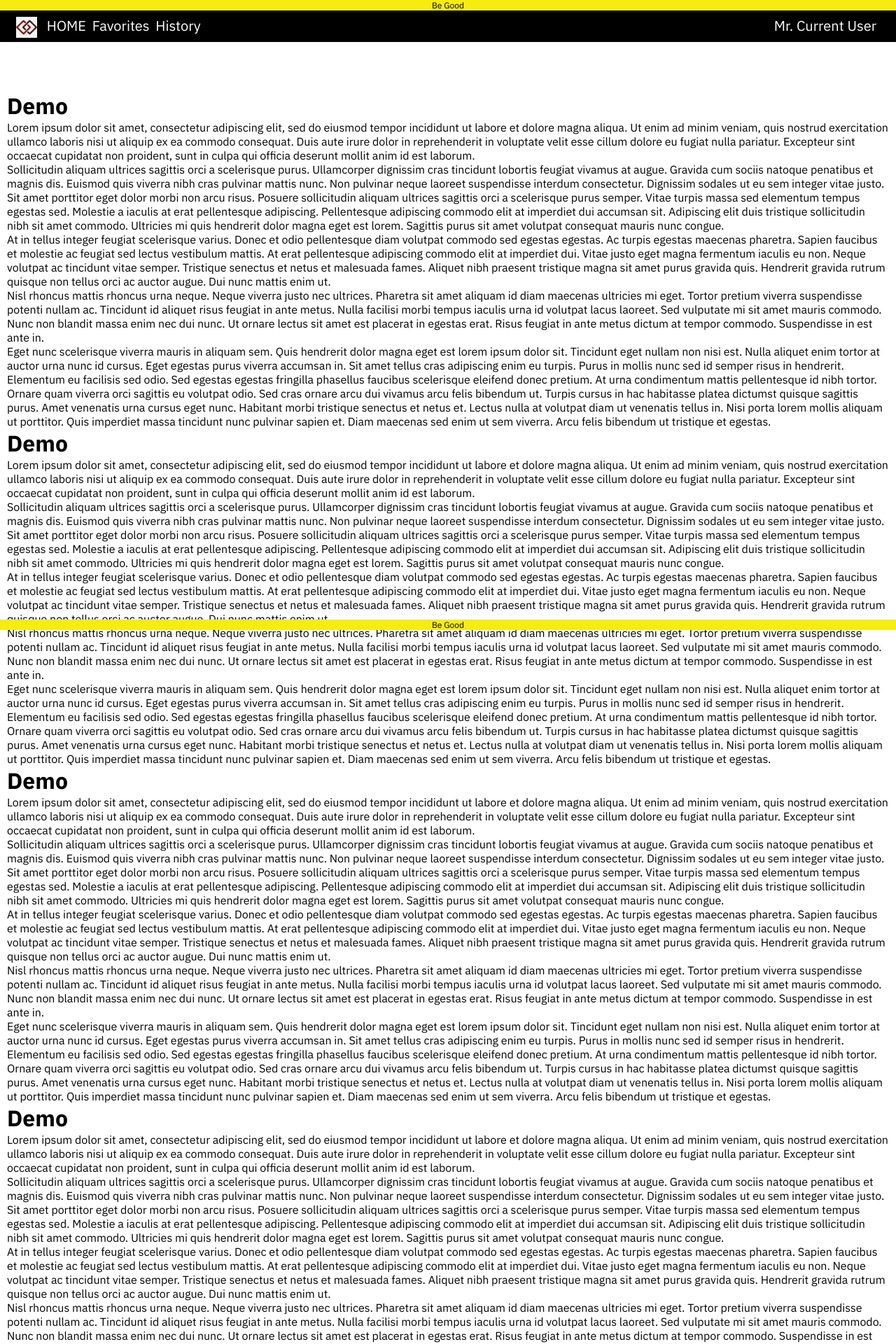
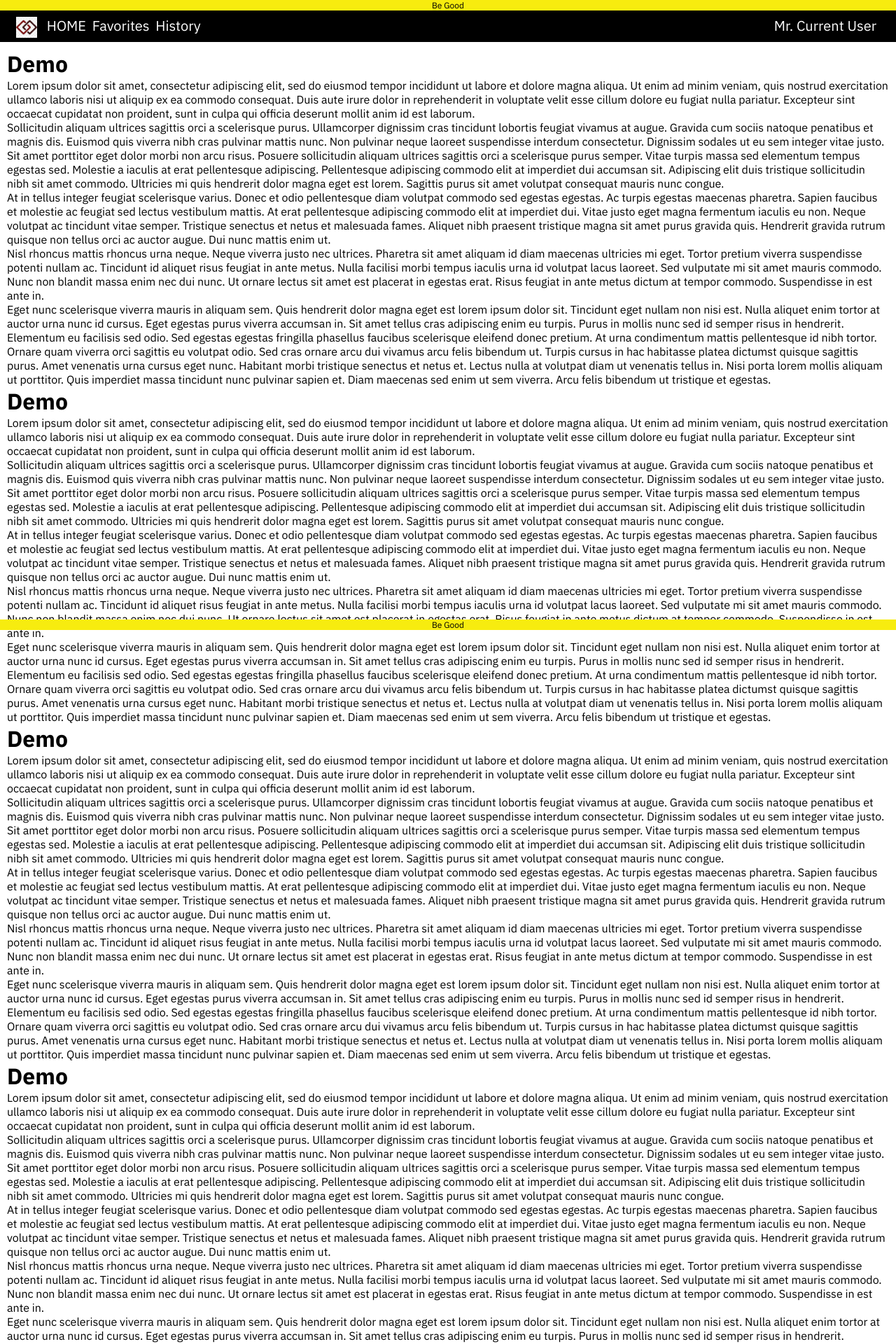
Before and after one commit to gothamgo/demo, a Jekyll site: the page built from index.html, in a window 1280 px wide. Shown: the top 1920 px of the page at 70% size. Built offline with Jekyll 4.4.1, drawn with Linux system fonts in a browser that asks for light colours.

Commit message:
Update index.html

```diff
--- a/index.html
+++ b/index.html
@@ -4,7 +4,7 @@ layout: default
 
 <style>
   div.content-wrapper {
-    margin: 70px 0px 30px 0px;
+    margin: 10px 0px 30px 0px;
     padding: 0px 10px;
   }
 </style>
```
